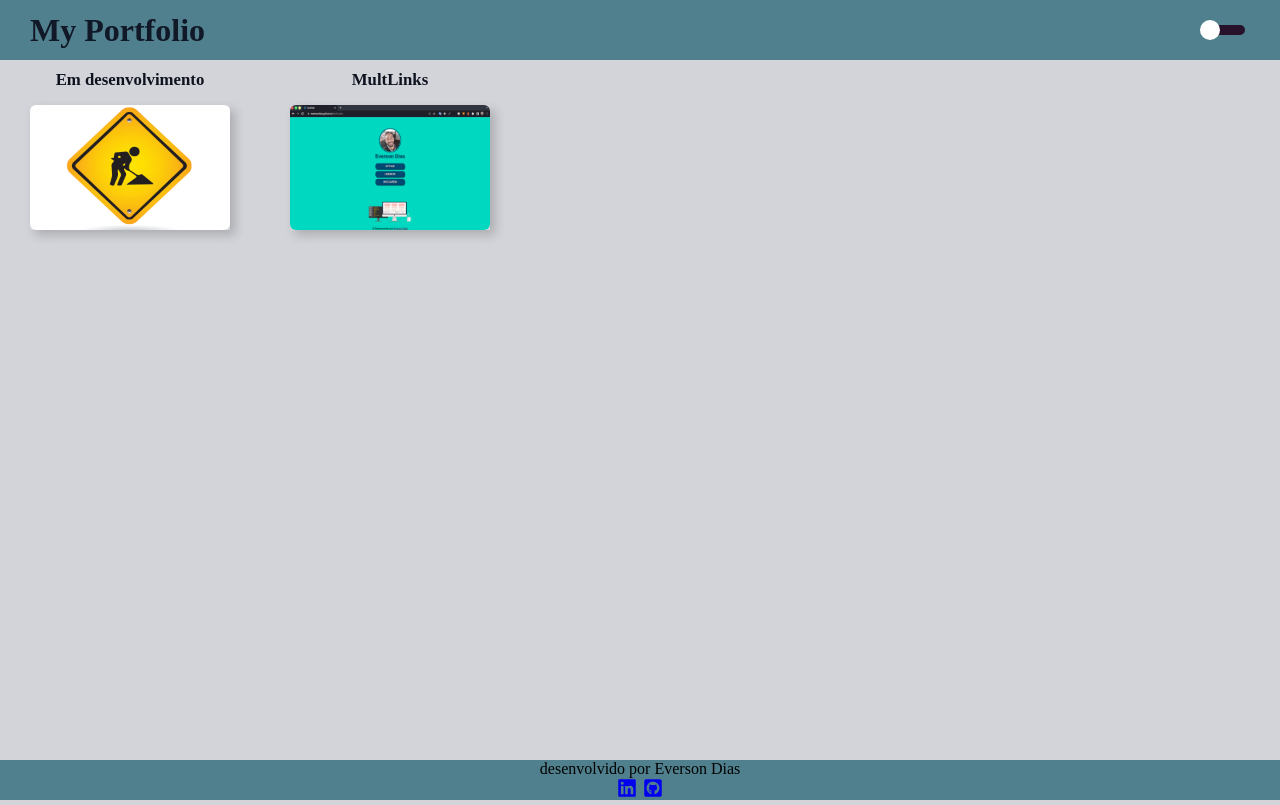
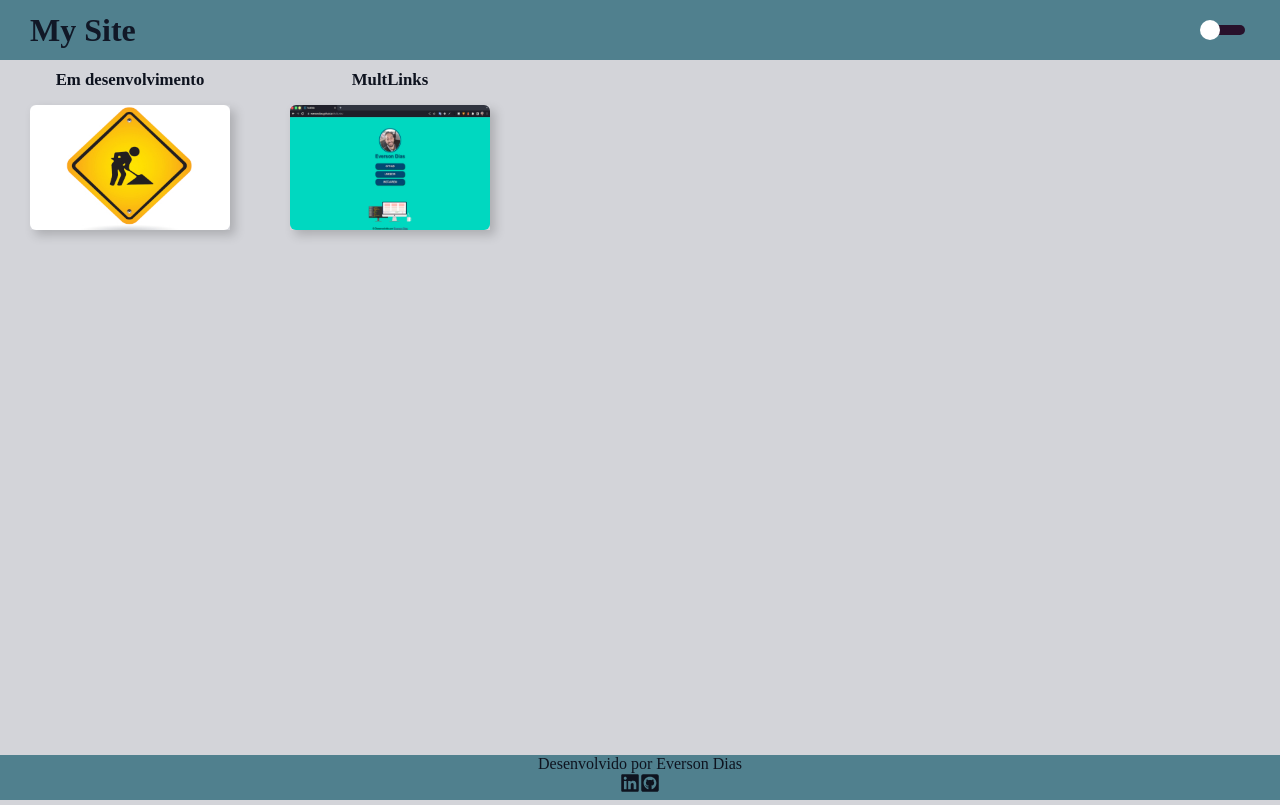
Before and after one commit to EversonDias/portfolio, a Next.js app: page / in a window 1280 px wide. Built offline with nearby package versions, Linux system fonts and the light colour scheme.

Commit message:
add new config footer

```diff
--- a/pages/index.jsx
+++ b/pages/index.jsx
@@ -11,6 +11,7 @@ import dark from "../src/styles/themes/dark";
 
 /*styles globais */
 import { Global } from "../src/styles/global"
+//import styled from "styled-components"
 
 /*modules react */
 import { useState } from "react";
@@ -18,6 +19,7 @@ import { useState } from "react";
 /*modules nookies responsável por salvar a definição de tema */
 import { setCookie, parseCookies } from "nookies";
 import Projects from "../src/patterns/projects";
+import { redirect } from "next/dist/server/api-utils";
 
 
 export default function Home(props) {
@@ -36,6 +38,8 @@ export default function Home(props) {
     maxAge: 86400 * 30,
     path: "/"
    })
+
+  // const Cont = styled.main`min-height: 83.3vh;`
 
     return (
         <ThemeProvider theme={theme}>
--- a/src/patterns/footer/index.jsx
+++ b/src/patterns/footer/index.jsx
@@ -5,18 +5,20 @@ const Container = styled.footer`
   position: absolute;
   bottom: 0;
   background-color: ${props => props.theme.colors.header};
-  height: 40px;
+  height: 45px;
   width: 100%;
   text-align: center;
 
   #container{
     display: flex;
     justify-content: center;
+  }
+  p {
     color: ${props => props.theme.colors.text};
   }
   a {
     font-size: 20px;
-    padding: 3px;
+    color: ${props => props.theme.colors.text};
     &:hover{
         font-size: 22px;
         color: ${props => props.theme.colors.highlights} ;
@@ -28,7 +30,7 @@ const Container = styled.footer`
 export default function Footer(){
     return(
         <Container>
-            <p >desenvolvido por Everson Dias</p>
+            <p>Desenvolvido por Everson Dias</p>
             <div id='container'>
                 <div>
                     <a href="https://www.linkedin.com/in/eversondiasdev/" target="_black" ><FaLinkedin/></a>
--- a/src/patterns/header/index.jsx
+++ b/src/patterns/header/index.jsx
@@ -24,7 +24,7 @@ export const Header = ({ themeChange }) => {
 
     return (
         <Container>
-            <h1>My Portfolio</h1>
+            <h1>My Site</h1>
             <Switch
                 onChange={themeChange}
                 checked={title === 'dark'}
```
Also changed, not shown: 1 other file (tests, documents, lock files or other folders).
